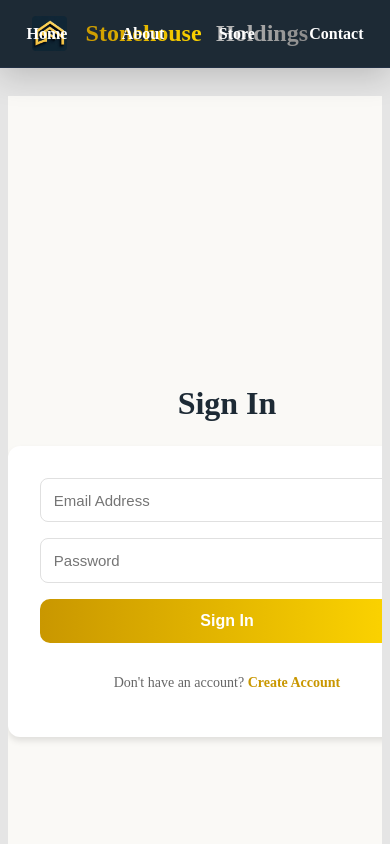
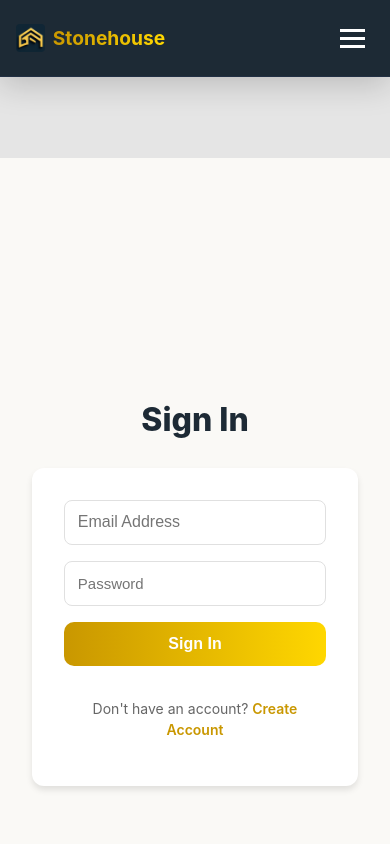
Before and after one commit to Reino221/stonehousewebsite, a Next.js app: page /login in a window 390 px wide. Shown: the top 844 px of the page. Built offline with nearby package versions, Linux system fonts and the light colour scheme.

Commit message:
Add mobile-responsive navigation with dropdown menu and center all content on mobile

```diff
--- a/components/MenuBar.js
+++ b/components/MenuBar.js
@@ -40,21 +40,16 @@ const hoverTextStyle = {
   display: 'inline',
 };
 
-const menubarButtonRing = (theme) => theme === 'dark' ? {
-  boxShadow: '0 0 0 2.5px #FFD700',
-  border: 'none',
-} : {
-  boxShadow: 'none',
-  border: 'none',
-};
-
 const MenuBar = () => {
   const router = useRouter();
   const [hovered, setHovered] = useState('');
   const [selected, setSelected] = useState('');
   const [isSignedUp, setIsSignedUp] = useState(false);
+  const [isMobileMenuOpen, setIsMobileMenuOpen] = useState(false);
+  const [isMobile, setIsMobile] = useState(false);
   const { theme } = useContext(ThemeContext);
   const { isSignedIn, userProfile } = useContext(AuthKycContext);
+  const menuRef = useRef(null);
 
   // Helper for scaling style
   const scaleIfSelected = (btn) => selected === btn ? { transform: 'scale(1.12)', zIndex: 1, transition: 'transform 0.18s cubic-bezier(.4,2,.6,1)' } : { transition: 'transform 0.18s cubic-bezier(.4,2,.6,1)' };
@@ -77,11 +72,51 @@ const MenuBar = () => {
     }
   };
 
+  // Check if device is mobile
+  useEffect(() => {
+    const checkIfMobile = () => {
+      setIsMobile(window.innerWidth <= 768);
+    };
+
+    checkIfMobile();
+    window.addEventListener('resize', checkIfMobile);
+
+    return () => window.removeEventListener('resize', checkIfMobile);
+  }, []);
+
+  // Close mobile menu when clicking outside
+  useEffect(() => {
+    const handleClickOutside = (event) => {
+      if (menuRef.current && !menuRef.current.contains(event.target)) {
+        setIsMobileMenuOpen(false);
+      }
+    };
+
+    document.addEventListener('mousedown', handleClickOutside);
+    return () => document.removeEventListener('mousedown', handleClickOutside);
+  }, []);
+
+  // Close mobile menu on route change
+  useEffect(() => {
+    setIsMobileMenuOpen(false);
+  }, [router.pathname]);
+
   useEffect(() => {
     if (typeof window !== 'undefined') {
       setIsSignedUp(!!localStorage.getItem('stonehouse_profile'));
     }
   }, []);
+
+  const toggleMobileMenu = () => {
+    setIsMobileMenuOpen(!isMobileMenuOpen);
+  };
+
+  const menuItems = [
+    { href: '/', label: 'Home', key: 'home' },
+    { href: '/about', label: 'About', key: 'about' },
+    { href: '/store', label: 'Store', key: 'store' },
+    { href: '/contact', label: 'Contact', key: 'contact' }
+  ];
 
   return (
     <>
@@ -92,74 +127,195 @@ const MenuBar = () => {
           left: 0,
           width: '100%',
           background: '#1D2A35',
-          padding: '1rem 2rem',
+          padding: isMobile ? '1rem' : '1rem 2rem',
           display: 'flex',
           alignItems: 'center',
+          justifyContent: 'space-between',
           color: '#fff',
-          zIndex: 1200, // increase z-index to float above sidebar
+          zIndex: 1200,
           boxSizing: 'border-box',
-          boxShadow: '0 8px 32px rgba(0,0,0,0.18)', // floating shadow effect
-          backdropFilter: 'blur(8px)', // subtle glassy effect
+          boxShadow: '0 8px 32px rgba(0,0,0,0.18)',
+          backdropFilter: 'blur(8px)',
           borderBottom: '1.5px solid #223044',
         }}
+        ref={menuRef}
       >
+        {/* Logo */}
         <Link href="/" legacyBehavior passHref>
           <a
-            style={{ color: '#fff', marginRight: '2rem', textDecoration: 'none', fontWeight: 'bold', display: 'flex', alignItems: 'center', fontSize: '1.5rem', cursor: 'pointer', ...scaleIfSelected('logo') }}
-            onClick={() => setSelected('logo')}
+            style={{
+              color: '#fff',
+              textDecoration: 'none',
+              fontWeight: 'bold',
+              display: 'flex',
+              alignItems: 'center',
+              fontSize: isMobile ? '1.2rem' : '1.5rem',
+              cursor: 'pointer',
+              flex: 1
+            }}
+            onClick={() => {
+              setSelected('logo');
+              setIsMobileMenuOpen(false);
+            }}
           >
-            <img src="/stonehouse logo.jpg" alt="Stonehouse Logo" style={{ height: '2.2rem', width: 'auto', marginRight: '0.7rem', verticalAlign: 'middle', borderRadius: '4px', background: 'transparent', boxShadow: 'none' }} />
-            {getPageTitle() === 'Stonehouse Holdings' ? (
+            <img
+              src="/stonehouse logo.jpg"
+              alt="Stonehouse Logo"
+              style={{
+                height: isMobile ? '1.8rem' : '2.2rem',
+                width: 'auto',
+                marginRight: '0.5rem',
+                verticalAlign: 'middle',
+                borderRadius: '4px',
+                background: 'transparent',
+                boxShadow: 'none'
+              }}
+            />
+            {isMobile ? (
+              <span style={{
+                background: 'linear-gradient(90deg, #C99700, #FFD700)',
+                WebkitBackgroundClip: 'text',
+                WebkitTextFillColor: 'transparent',
+                fontWeight: 'bold'
+              }}>
+                Stonehouse
+              </span>
+            ) : (
+              getPageTitle() === 'Stonehouse Holdings' ? (
                 <>
                   <span style={{ background: 'linear-gradient(90deg, #C99700, #FFD700)', WebkitBackgroundClip: 'text', WebkitTextFillColor: 'transparent', fontWeight: 'bold', padding: '0 0.3em' }}>Stonehouse</span>{' '}
                   <span style={{ background: 'linear-gradient(90deg, #C0C0C0, #888888)', WebkitBackgroundClip: 'text', WebkitTextFillColor: 'transparent', fontWeight: 'bold', padding: '0 0.3em' }}>Holdings</span>
                 </>
               ) : (
                 <span style={{ background: 'linear-gradient(90deg, #C99700, #FFD700)', WebkitBackgroundClip: 'text', WebkitTextFillColor: 'transparent', fontWeight: 'bold', padding: '0 0.3em' }}>{getPageTitle()}</span>
+              )
             )}
           </a>
         </Link>
-        <div style={{ display: 'flex', alignItems: 'center', marginLeft: 'auto', marginRight: 'auto', position: 'absolute', left: '50%', transform: 'translateX(-50%)' }}>
-          <Link href="/" legacyBehavior passHref>
-            <a style={{ ...buttonStyle(theme), ...scaleIfSelected('home') }}
-              onMouseEnter={() => setHovered('home')}
+
+        {/* Desktop Menu */}
+        {!isMobile && (
+          <div style={{
+            display: 'flex',
+            alignItems: 'center',
+            position: 'absolute',
+            left: '50%',
+            transform: 'translateX(-50%)'
+          }}>
+            {menuItems.map((item) => (
+              <Link key={item.key} href={item.href} legacyBehavior passHref>
+                <a
+                  style={{
+                    ...buttonStyle(theme),
+                    ...scaleIfSelected(item.key),
+                    marginRight: item.key === 'contact' ? 0 : '1rem'
+                  }}
+                  onMouseEnter={() => setHovered(item.key)}
                   onMouseLeave={() => setHovered('')}
-              onClick={() => setSelected('home')}
+                  onClick={() => setSelected(item.key)}
                 >
-              <span style={router.asPath === '/' || hovered === 'home' ? activeTextStyle : { color: '#fff', transition: 'color 0.2s' }}>Home</span>
+                  <span style={
+                    (router.asPath === item.href || router.asPath.startsWith(item.href + '/') || hovered === item.key) ?
+                    activeTextStyle :
+                    { color: '#fff', transition: 'color 0.2s' }
+                  }>
+                    {item.label}
+                  </span>
                 </a>
               </Link>
-          <Link href="/about" legacyBehavior passHref>
-            <a style={{ ...buttonStyle(theme), ...scaleIfSelected('about') }}
-              onMouseEnter={() => setHovered('about')}
-              onMouseLeave={() => setHovered('')}
-              onClick={() => setSelected('about')}
+            ))}
+          </div>
+        )}
+
+        {/* Mobile Hamburger Menu Button */}
+        {isMobile && (
+          <button
+            onClick={toggleMobileMenu}
+            style={{
+              background: 'none',
+              border: 'none',
+              color: '#fff',
+              fontSize: '1.5rem',
+              cursor: 'pointer',
+              padding: '0.5rem',
+              display: 'flex',
+              flexDirection: 'column',
+              alignItems: 'center',
+              justifyContent: 'center',
+              transition: 'all 0.3s ease'
+            }}
+            aria-label="Toggle menu"
           >
-              <span style={router.asPath.startsWith('/about') || hovered === 'about' ? activeTextStyle : { color: '#fff', transition: 'color 0.2s' }}>About</span>
+            <div style={{
+              width: '25px',
+              height: '3px',
+              background: isMobileMenuOpen ? 'transparent' : '#fff',
+              transition: 'all 0.3s ease',
+              position: 'relative'
+            }}>
+              <div style={{
+                position: 'absolute',
+                width: '25px',
+                height: '3px',
+                background: '#fff',
+                top: isMobileMenuOpen ? '0' : '-8px',
+                transform: isMobileMenuOpen ? 'rotate(45deg)' : 'rotate(0)',
+                transition: 'all 0.3s ease'
+              }} />
+              <div style={{
+                position: 'absolute',
+                width: '25px',
+                height: '3px',
+                background: '#fff',
+                top: isMobileMenuOpen ? '0' : '8px',
+                transform: isMobileMenuOpen ? 'rotate(-45deg)' : 'rotate(0)',
+                transition: 'all 0.3s ease'
+              }} />
+            </div>
+          </button>
+        )}
+
+        {/* Mobile Dropdown Menu */}
+        {isMobile && (
+          <div style={{
+            position: 'absolute',
+            top: '100%',
+            left: 0,
+            right: 0,
+            background: '#1D2A35',
+            boxShadow: '0 8px 32px rgba(0,0,0,0.2)',
+            borderTop: '1px solid #223044',
+            transform: isMobileMenuOpen ? 'translateY(0)' : 'translateY(-100%)',
+            opacity: isMobileMenuOpen ? 1 : 0,
+            visibility: isMobileMenuOpen ? 'visible' : 'hidden',
+            transition: 'all 0.3s ease',
+            zIndex: 1199
+          }}>
+            {menuItems.map((item, index) => (
+              <Link key={item.key} href={item.href} legacyBehavior passHref>
+                <a
+                  style={{
+                    display: 'block',
+                    padding: '1rem 1.5rem',
+                    color: (router.asPath === item.href || router.asPath.startsWith(item.href + '/')) ? '#FFD700' : '#fff',
+                    textDecoration: 'none',
+                    borderBottom: index < menuItems.length - 1 ? '1px solid #223044' : 'none',
+                    background: (router.asPath === item.href || router.asPath.startsWith(item.href + '/')) ? 'rgba(255, 215, 0, 0.1)' : 'transparent',
+                    transition: 'all 0.2s ease',
+                    fontSize: '1.1rem',
+                    fontWeight: '600'
+                  }}
+                  onClick={() => {
+                    setSelected(item.key);
+                    setIsMobileMenuOpen(false);
+                  }}
+                >
+                  {item.label}
                 </a>
               </Link>
-          <Link href="/store" legacyBehavior passHref>
-            <a style={{ ...buttonStyle(theme), ...scaleIfSelected('store') }}
-              onMouseEnter={() => setHovered('store')}
-              onMouseLeave={() => setHovered('')}
-              onClick={() => setSelected('store')}
-            >
-              <span style={router.asPath.startsWith('/store') || hovered === 'store' ? activeTextStyle : { color: '#fff', transition: 'color 0.2s' }}>Store</span>
-            </a>
-          </Link>
-          <Link href="/contact" legacyBehavior passHref>
-            <a style={{ ...buttonStyle(theme), marginRight: 0, ...scaleIfSelected('contact') }}
-              onMouseEnter={() => setHovered('contact')}
-              onMouseLeave={() => setHovered('')}
-              onClick={() => setSelected('contact')}
-            >
-              <span style={router.asPath.startsWith('/contact') || hovered === 'contact' ? activeTextStyle : { color: '#fff', transition: 'color 0.2s' }}>Contact</span>
-            </a>
-          </Link>
+            ))}
           </div>
-        <div style={{ display: 'flex', alignItems: 'center', marginLeft: 'auto' }}>
-          {/* Dropdown button removed */}
-        </div>
+        )}
       </nav>
     </>
   );
--- a/styles/global.css
+++ b/styles/global.css
@@ -1,3 +1,69 @@
+/* Global mobile-first responsive styles */
+* {
+  box-sizing: border-box;
+}
+
+html {
+  overflow-x: hidden;
+}
+
+body {
+  margin: 0;
+  padding: 0;
+  overflow-x: hidden;
+  font-family: -apple-system, BlinkMacSystemFont, 'Segoe UI', 'Roboto', sans-serif;
+}
+
+/* Ensure all main content containers are properly centered on mobile */
+main, .page-container, .content-wrapper {
+  width: 100%;
+  max-width: 100vw;
+  margin: 0 auto;
+  padding: 0 1rem;
+  box-sizing: border-box;
+}
+
+/* Mobile-first responsive layout */
+@media (max-width: 768px) {
+  /* Ensure all content is centered and fits screen */
+  body {
+    font-size: 16px;
+    line-height: 1.5;
+  }
+
+  /* All containers should be mobile-friendly */
+  div, section, article, main {
+    max-width: 100vw;
+    box-sizing: border-box;
+  }
+
+  /* Text should be readable on mobile */
+  h1, h2, h3, h4, h5, h6 {
+    word-wrap: break-word;
+    hyphens: auto;
+  }
+
+  /* Images should be responsive */
+  img {
+    max-width: 100%;
+    height: auto;
+  }
+
+  /* Forms should be mobile-friendly */
+  input, textarea, select {
+    width: 100%;
+    font-size: 16px; /* Prevents zoom on iOS */
+    box-sizing: border-box;
+  }
+
+  /* Buttons should be touch-friendly */
+  button, .btn {
+    min-height: 44px;
+    min-width: 44px;
+    touch-action: manipulation;
+  }
+}
+
 /* Responsive row/column for quote buttons */
 @media (max-width: 900px) {
   .stonehouse-quote-btn-row {
@@ -6,3 +72,115 @@
     align-items: stretch !important;
   }
 }
+
+/* Mobile navigation adjustments */
+@media (max-width: 768px) {
+  nav {
+    padding: 1rem !important;
+  }
+
+  /* Ensure content doesn't hide behind fixed navbar */
+  body {
+    padding-top: 70px;
+  }
+}
+
+/* Mobile form improvements */
+@media (max-width: 768px) {
+  /* Modal forms should fit mobile screens */
+  .modal, .form-modal {
+    margin: 10px !important;
+    max-width: calc(100vw - 20px) !important;
+    max-height: calc(100vh - 20px) !important;
+  }
+
+  /* Form sections should stack on mobile */
+  .form-section, .form-row {
+    display: flex !important;
+    flex-direction: column !important;
+    gap: 1rem !important;
+  }
+
+  /* Input fields should be full width on mobile */
+  .form-input, input[type="text"], input[type="email"], input[type="tel"], textarea {
+    width: 100% !important;
+    margin: 0 !important;
+    font-size: 16px !important; /* Prevents iOS zoom */
+  }
+}
+
+/* Hero section mobile improvements */
+@media (max-width: 768px) {
+  .hero-section {
+    padding: 1rem !important;
+    margin: 1rem !important;
+    border-radius: 16px !important;
+  }
+
+  .hero-title {
+    font-size: clamp(1.8rem, 8vw, 3rem) !important;
+  }
+
+  .hero-subtitle {
+    font-size: clamp(0.9rem, 4vw, 1.1rem) !important;
+  }
+}
+
+/* Content section mobile improvements */
+@media (max-width: 768px) {
+  .content-section {
+    padding: 1.5rem 1rem !important;
+    margin: 1rem !important;
+    border-radius: 16px !important;
+  }
+
+  .section-title {
+    font-size: clamp(1.5rem, 6vw, 2.2rem) !important;
+  }
+
+  .section-text {
+    font-size: 1rem !important;
+    line-height: 1.6 !important;
+  }
+}
+
+/* Business cards mobile improvements */
+@media (max-width: 768px) {
+  .business-card {
+    width: 100% !important;
+    margin: 0.5rem 0 !important;
+    padding: 1rem !important;
+  }
+
+  .card-grid {
+    grid-template-columns: 1fr !important;
+    gap: 1rem !important;
+    padding: 0 !important;
+  }
+}
+
+/* Utility classes for mobile centering */
+.mobile-center {
+  text-align: center;
+}
+
+@media (max-width: 768px) {
+  .mobile-center {
+    text-align: center !important;
+    margin-left: auto !important;
+    margin-right: auto !important;
+  }
+
+  .mobile-full-width {
+    width: 100% !important;
+    max-width: 100vw !important;
+  }
+
+  .mobile-padding {
+    padding: 1rem !important;
+  }
+
+  .mobile-margin {
+    margin: 1rem !important;
+  }
+}
```
Lines whose indentation alone changed are shown as unchanged.
